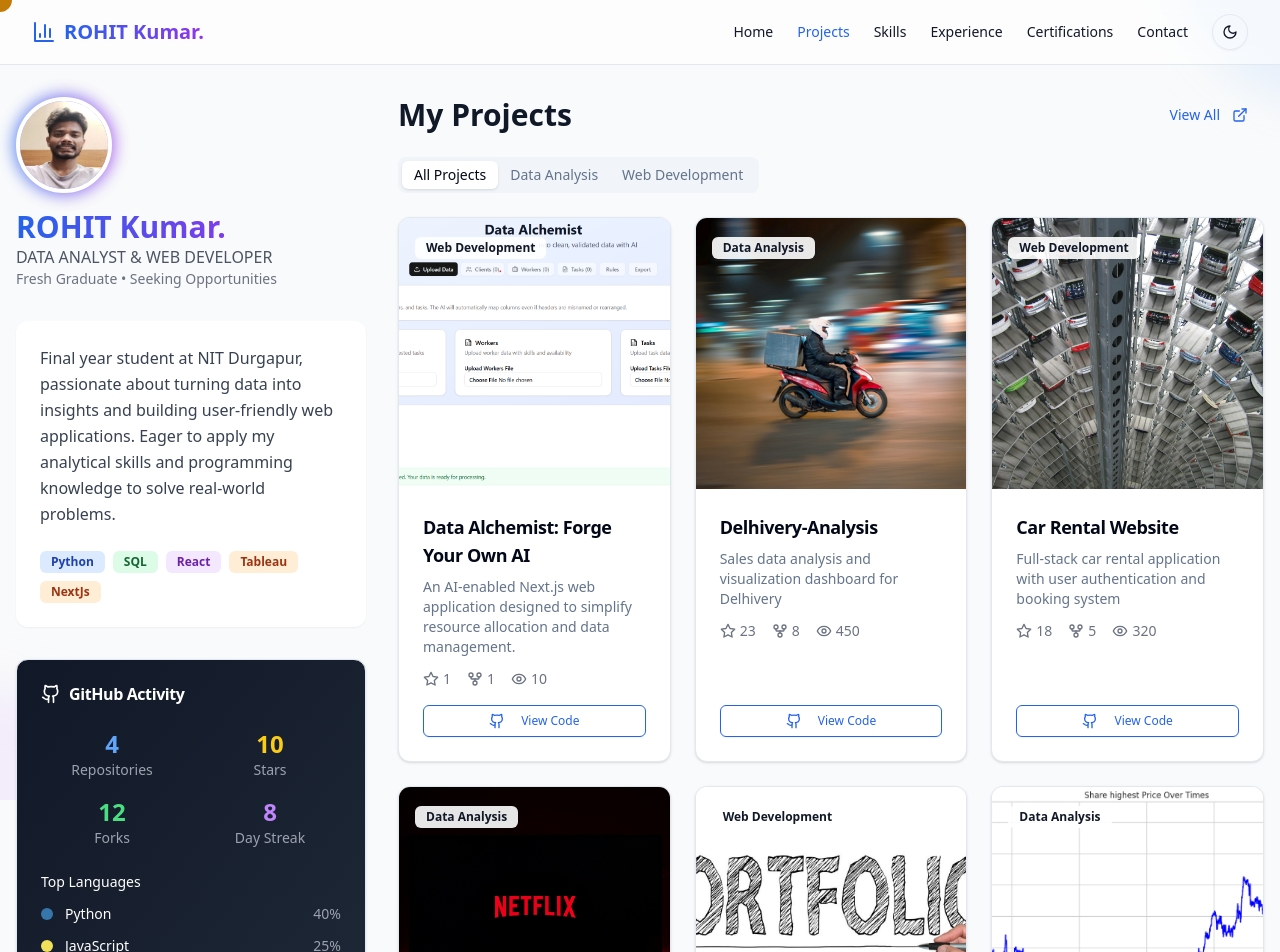
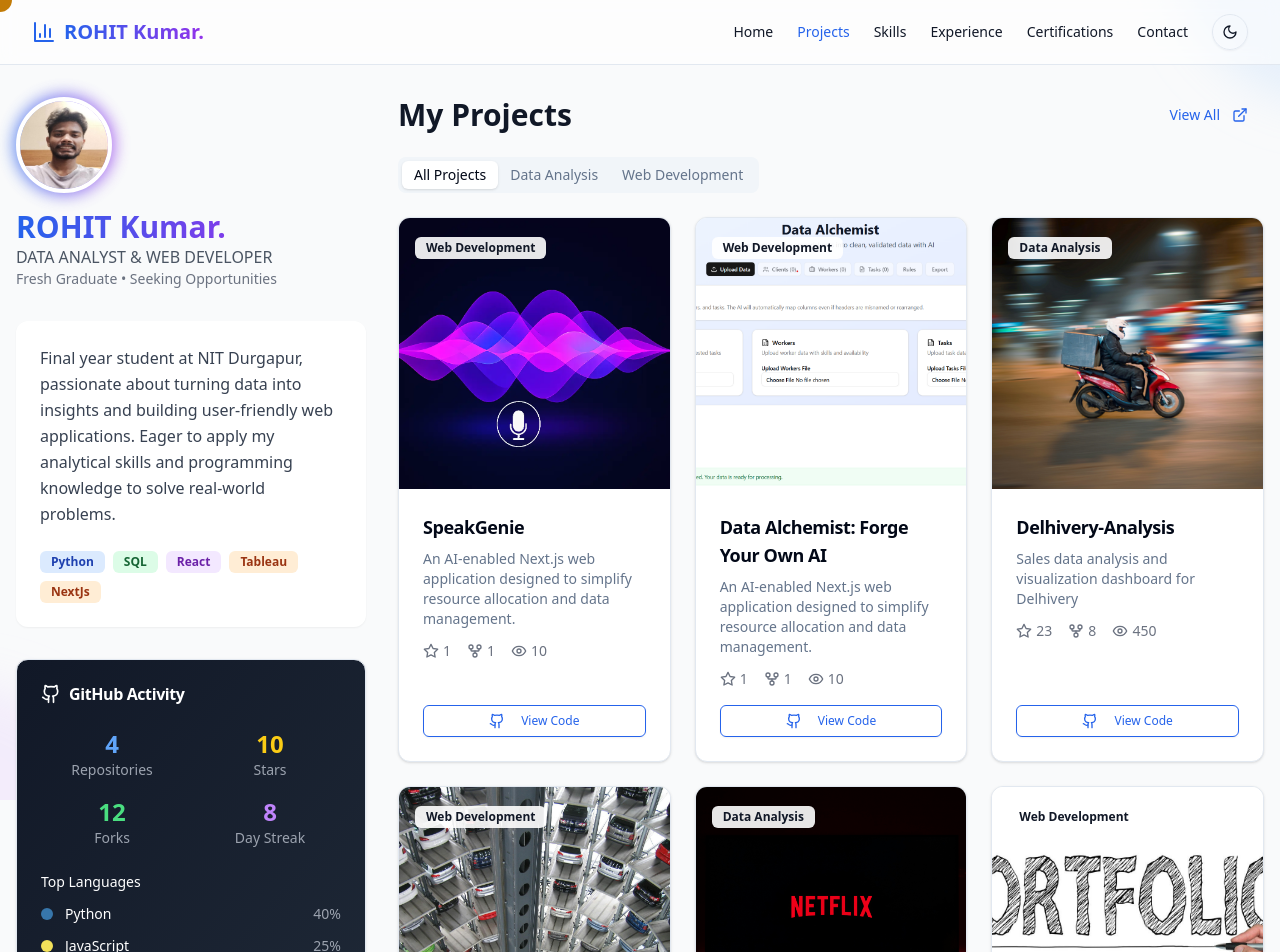
Before and after one commit to DamnX9211/MyPortfolio, a Next.js app: page / in a window 1280 px wide. Shown: the top 952 px of the page. Built offline with nearby package versions, Linux system fonts and the light colour scheme.

Commit message:
Added Project

```diff
--- a/app/page.tsx
+++ b/app/page.tsx
@@ -313,6 +313,17 @@ export default function Portfolio() {
 
   // Projects for a fresher data analyst and web developer
   const projects = [
+
+    {
+      title: "SpeakGenie",
+      description: "An AI-enabled Next.js web application designed to simplify resource allocation and data management.",
+      image: "/speak-genie.webp?height=500&width=300",
+      tags: ["Next.js", "Node.js", "TypeScript", "React"],
+      github: "https://github.com/DamnX9211/SpeakGenie",
+      demo: "https://speak-genie.vercel.app/",
+      stats: { stars: 1, forks: 1, views: 10 },
+      category: "Web Development",
+    },
     {
       title: "Data Alchemist: Forge Your Own AI",
       description: "An AI-enabled Next.js web application designed to simplify resource allocation and data management.",
@@ -321,7 +332,7 @@ export default function Portfolio() {
       github: "https://github.com/DamnX9211/Data-Alchemist",
       demo: "https://data-alchemist-rho-rouge.vercel.app/",
       stats: { stars: 1, forks: 1, views: 10 },
-      category: "web development",
+      category: "Web Development",
     },
     {
       title: "Delhivery-Analysis",
@@ -341,7 +352,7 @@ export default function Portfolio() {
       github: "https://github.com/DamnX9211/Car-Rental",
       demo: "https://car-rental-murex-six.vercel.app/",
       stats: { stars: 18, forks: 5, views: 320 },
-      category: "web-development",
+      category: "Web Development",
     },
     {
       title: "Netflix Movies and TVshows Clustring",
@@ -362,7 +373,7 @@ export default function Portfolio() {
       github: "https://github.com/DamnX9211/My-Portfolio",
       demo: "https://my-portfolio-seven-liart-81.vercel.app/",
       stats: { stars: 12, forks: 3, views: 180 },
-      category: "web-development",
+      category: "Web Development",
     },
     {
       title: "Time Series Analysis of Stock Data",
--- a/app/projects/page.tsx
+++ b/app/projects/page.tsx
@@ -37,20 +37,20 @@ export default function ProjectsPage() {
         {
           title: "E-commerce Platform",
           description: "Full-stack e-commerce site built with Next.js, Stripe, and MongoDB",
-      image: "/globe.svg?height=400&width=400",
+          image: "/ecommerce-platform.webp?height=400&width=400",
           tags: ["Next.js", "MongoDB", "Stripe"],
           category: "fullstack",
           github: "https://github.com/tonyb/ecommerce-platform",
           date: "2023-05-15",
         },
     {
-      title: "Task Management App",
-      description: "React-based task management application with drag-and-drop functionality",
-      image: "/placeholder.svg?height=400&width=400",
-      tags: ["React", "Redux", "Firebase"],
-      category: "frontend",
-      github: "https://github.com/tonyb/task-manager",
-      date: "2023-02-10",
+      title: "SpeakGenie",
+      description: "React-based voice assistant application",
+      image: "/speak-genie.webp?height=400&width=400",
+      tags: ["NEXT", "AI", "LLM"],
+      category: "Web Development",
+      github: "https://github.com/DamnX9211/SpeakGenie",
+      date: "2025-08-10",
     },
     {
       title: "Weather Dashboard",
```
Also changed, not shown: public/speak-genie.webp (added). Lines whose indentation alone changed are shown as unchanged.
